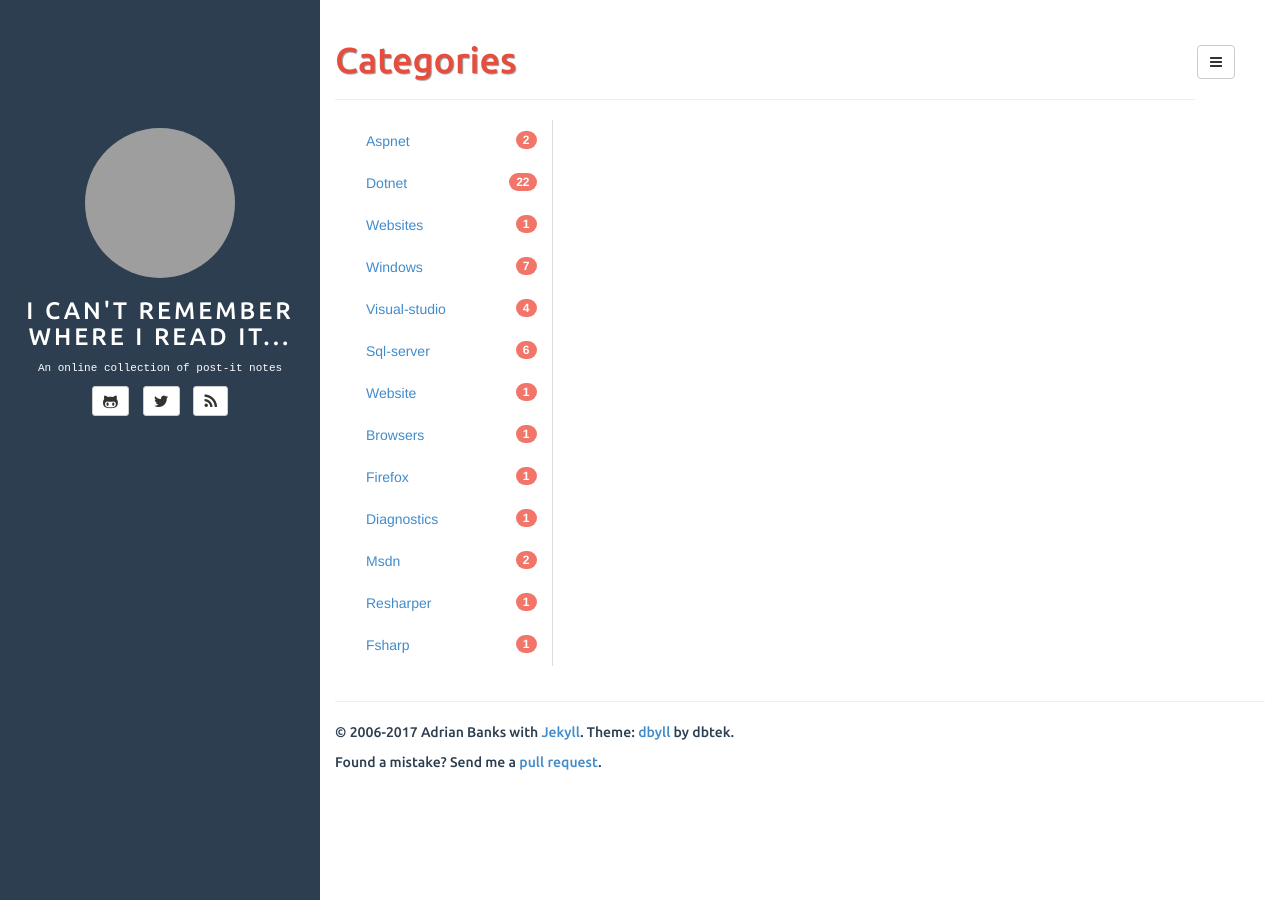
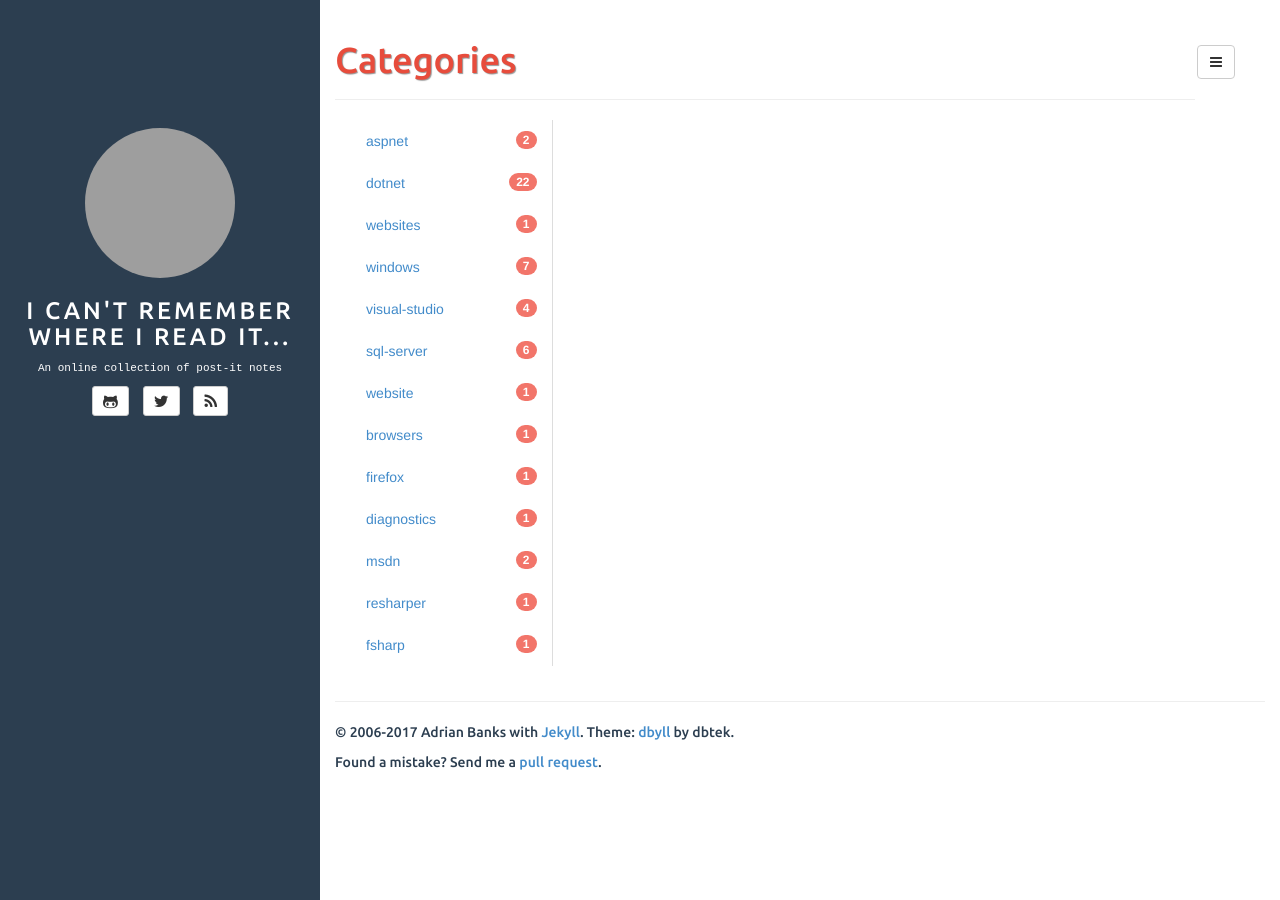
Before and after one commit to adrianbanks/adrianbanks.github.io, a Jekyll site: the page built from categories.html, in a window 1280 px wide. Built offline with Jekyll 4.4.1, drawn with Linux system fonts in a browser that asks for light colours; grey boxes are pictures that could not be loaded.

Commit message:
Don't capitalise the category names

```diff
--- a/categories.html
+++ b/categories.html
@@ -12,7 +12,7 @@ group: navigation
         {% for category in categories_list %}
             <li>
                 <a href="#{{ category | replace:' ','-' }}-ref">
-                  {{ category | capitalize }} <span class="badge pull-right">{{ site.categories[category].size }}</span>
+                  {{ category }} <span class="badge pull-right">{{ site.categories[category].size }}</span>
                </a>
             </li>
         {% endfor %}
@@ -20,7 +20,7 @@ group: navigation
         {% for category in categories_list %}
             <li>
                 <a href="#{{ category[0] | replace:' ','-' }}-ref">
-                    {{ category[0] | capitalize }} <span class="badge pull-right">{{ category[1].size }}</span>
+                    {{ category[0] }} <span class="badge pull-right">{{ category[1].size }}</span>
                 </a>
             </li>
         {% endfor %}
@@ -32,7 +32,7 @@ group: navigation
 <div class="tab-content col-sm-9 col-xs-6">
   {% for category in site.categories %}
     <div class="tab-pane" id="{{ category[0] | replace:' ','-' }}-ref">
-      <h2 style="margin-top: 0px">Posts in {{ category[0] | capitalize }}</h2>
+      <h2 style="margin-top: 0px">Posts in {{ category[0] }}</h2>
       <ul class="list-unstyled">
         {% assign pages_list = category[1] %}
         {% for node in pages_list %}
```
